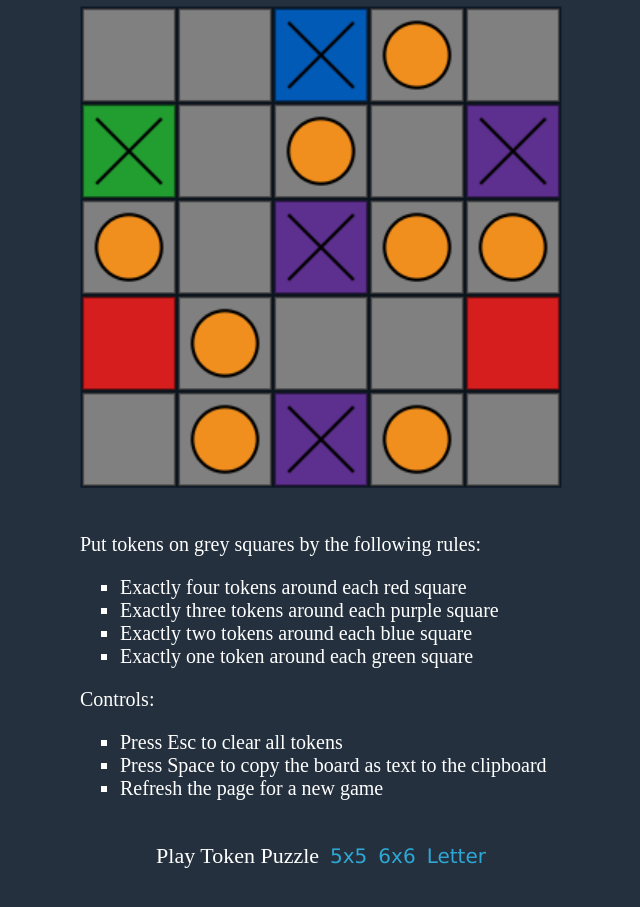
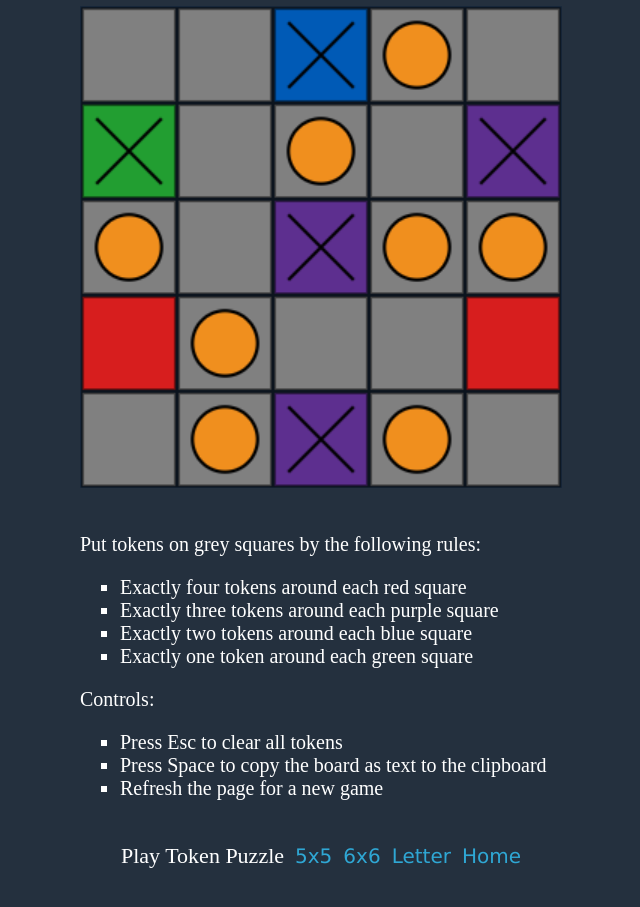
Before and after one commit to Mezoka/TokenPuzzle, a plain HTML site: page index.html in a window 1280 px wide. Shown: the part 81-988 px from the top of the page, without its empty margins (319-959 px from the left). Drawn offline with Linux system fonts and the light colour scheme.

Commit message:
Add files via upload

```diff
--- a/index.html
+++ b/index.html
@@ -26,7 +26,8 @@
                 Play Token Puzzle&nbsp;
                 <a href="Token.html" style="font-family: Verdana; font-size:20px; text-decoration: none; color:#2FA7D4">5x5</a>&nbsp;
                 <a href="Token.html?Width=6&Height=6" style="font-family: Verdana; font-size:20px; text-decoration: none; color:#2FA7D4">6x6</a>&nbsp;
-                <a href="Token.html?Width=4&Height=5&Table=99999333929992199299" style="font-family: Verdana; font-size:20px; text-decoration: none; color:#2FA7D4">Letter</a>
+                <a href="Token.html?Width=4&Height=5&Table=99999333929992199299" style="font-family: Verdana; font-size:20px; text-decoration: none; color:#2FA7D4">Letter</a>&nbsp;
+                <a href="https://github.com/Mezoka/TokenPuzzle" style="font-family: Verdana; font-size:20px; text-decoration: none; color:#2FA7D4">Home</a>
             </td>
         </tr>
     </table>
```
